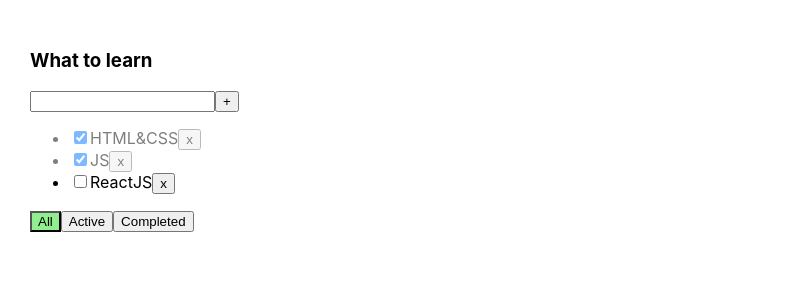
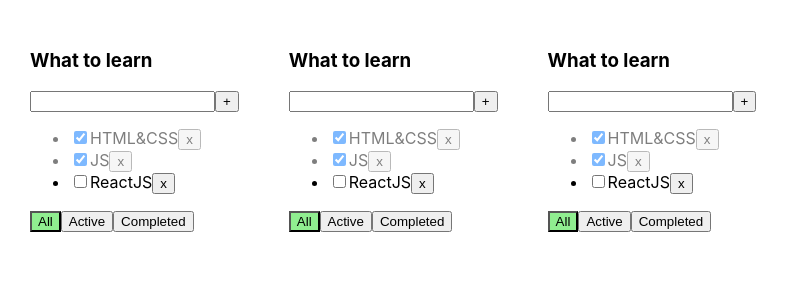
Before and after one commit to Kolibri2048/TodoList-solo-leveling, a React (Create React App) app: page / in a window 1280 px wide. Shown: the top 300 px of the page, without its empty margins (0-789 px from the left). Built offline with nearby package versions, Linux system fonts and the light colour scheme.

Commit message:
etap thuethday week 1 Start im going to work ((((

```diff
--- a/src/App.tsx
+++ b/src/App.tsx
@@ -56,8 +56,11 @@ function App() {
 		tasksForTodolist = tasks.filter(task => task.isDone)
 	}
 
+	const arr = [1,2,3]
 	return (
 		<div className="App">
+			{arr.map(el => {
+				return (
 					<Todolist
 						title="What to learn"
 						tasks={tasksForTodolist}
@@ -67,6 +70,12 @@ function App() {
 						changeTaskStatus={changeTaskStatus}
 						filter={filter}
 					/>
+				)
+			})}
+
+
+
+
 		</div>
 	);
 }
```
Lines whose indentation alone changed are shown as unchanged.
